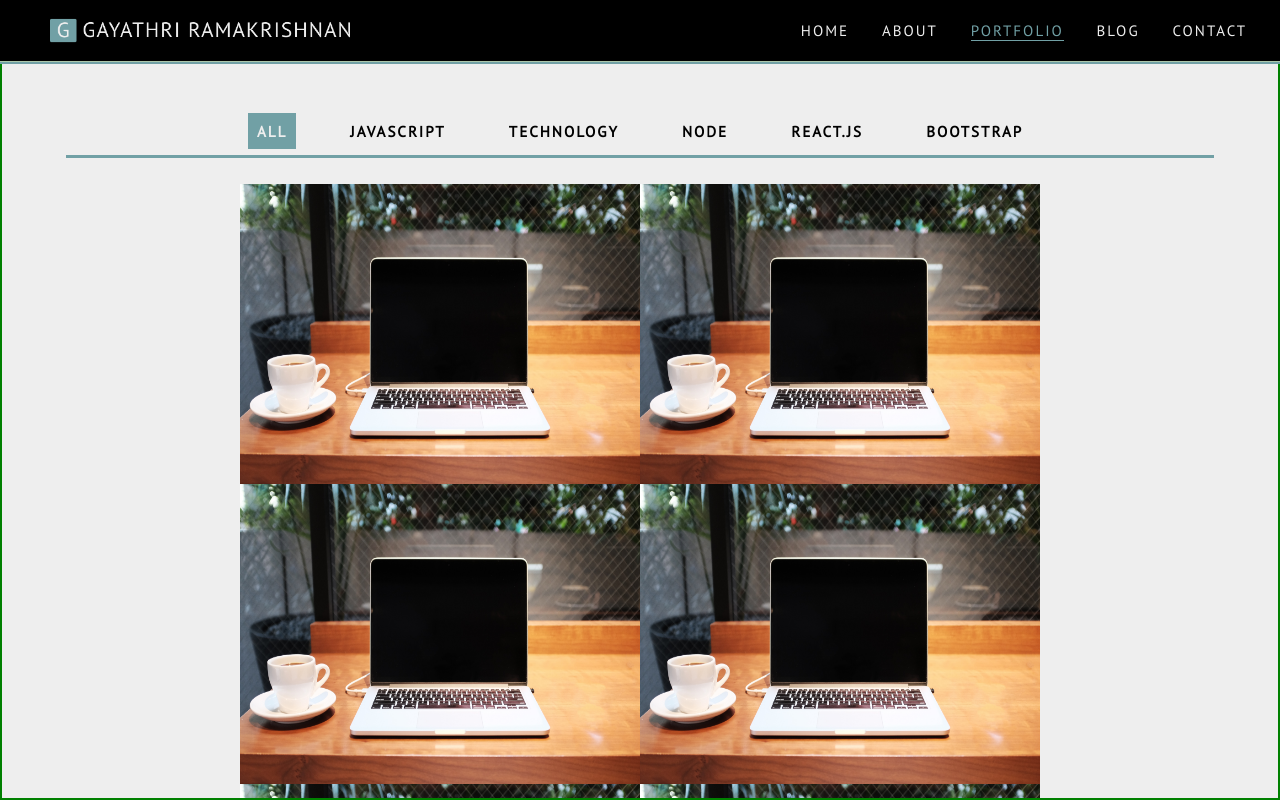
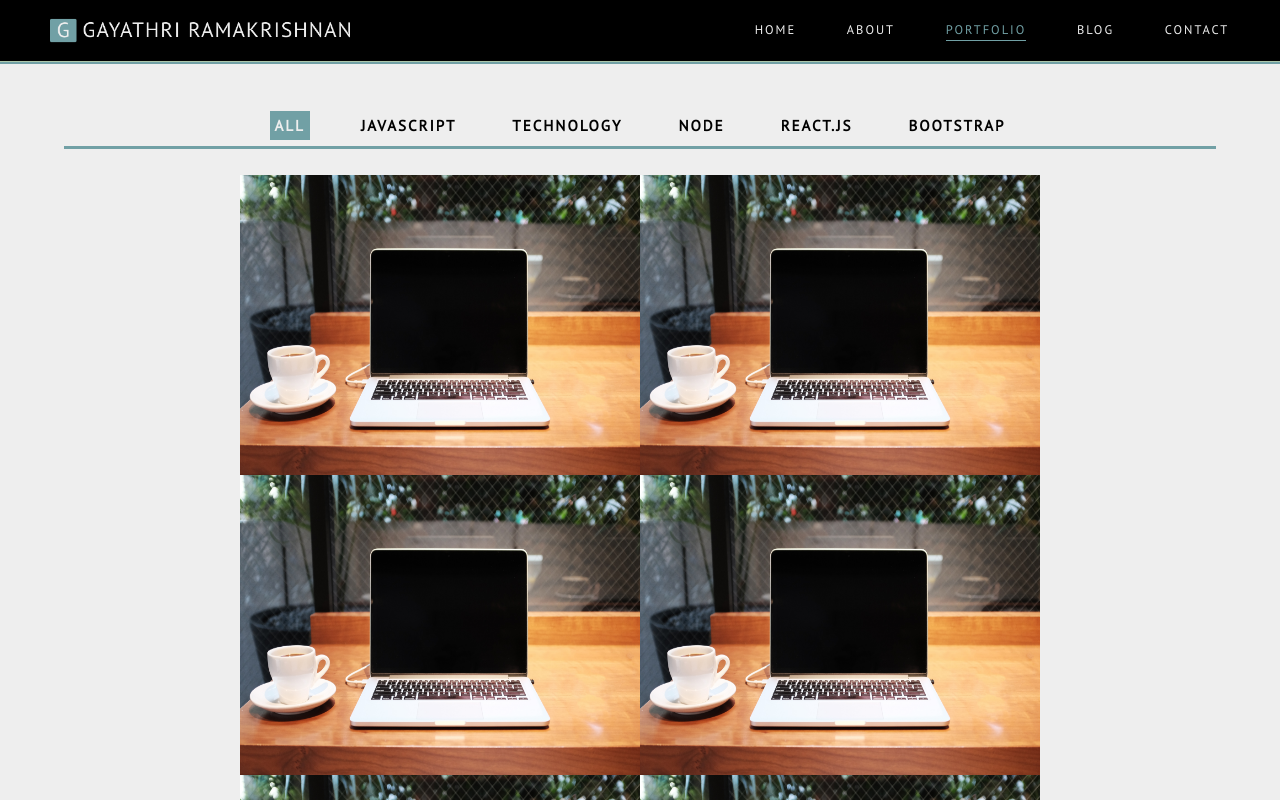
Before and after one commit to G3-Code/g3-portfolio, a React (Create React App) app in the folder client/: page /portfolio in a window 1280 px wide. Built offline with nearby package versions, Linux system fonts and the light colour scheme.

Commit message:
Minor changes to responsiveness

```diff
--- a/client/src/style/banner.css
+++ b/client/src/style/banner.css
@@ -57,12 +57,14 @@ text-transform:uppercase;
   background:#eeeeee;
   color: #71a0a5;
   letter-spacing: .6rem;
+  padding-top:.5rem;
 }
 .last-name {
   border: 1px solid #71a0a5;
   background:#71a0a5;
   color: #eeeeee;
   letter-spacing: .6rem;
+  padding-top:.5rem;
 
 }
 @media (max-width: 576px) {
--- a/client/src/style/nav.css
+++ b/client/src/style/nav.css
@@ -30,7 +30,7 @@ nav {
 }
 
 .right {
-  width: 40%;
+  width: 45%;
   height: 60%;
   border: 0px solid red;
   display: flex;
@@ -42,14 +42,14 @@ nav {
   text-decoration: none;
   color: #eeeeee;
   border: 0px solid teal;
-  font-size: 1.5rem;
+  font-size: 1.25rem;
   letter-spacing: 0.2rem;
   text-transform: uppercase;
 }
 
 .right a.active {
   border-bottom: 1px solid #71a0a5;
-  font-size: 1.5rem;
+  font-size: 1.25rem;
   color: #71a0a5;
 }
 
--- a/client/src/style/portfolio.css
+++ b/client/src/style/portfolio.css
@@ -4,7 +4,6 @@
   position: relative;
   padding-top: 10vh;
   background-color: #eeeeee;
-  border: 2px solid green;
   overflow-x: hidden;
 }
 
@@ -27,7 +26,7 @@
 }
 .tab {
   margin: 0.5% 2%;
-  padding: 0.75%;
+  padding: 0.5rem;
   font-size: 1.5rem;
   text-transform: uppercase;
   letter-spacing: 0.2rem;
```
